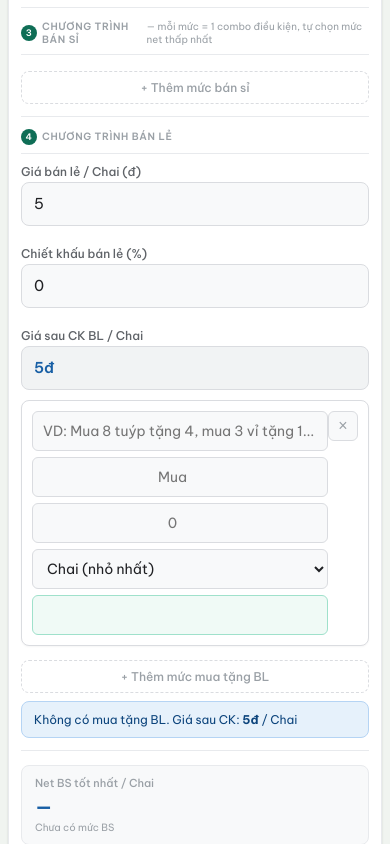
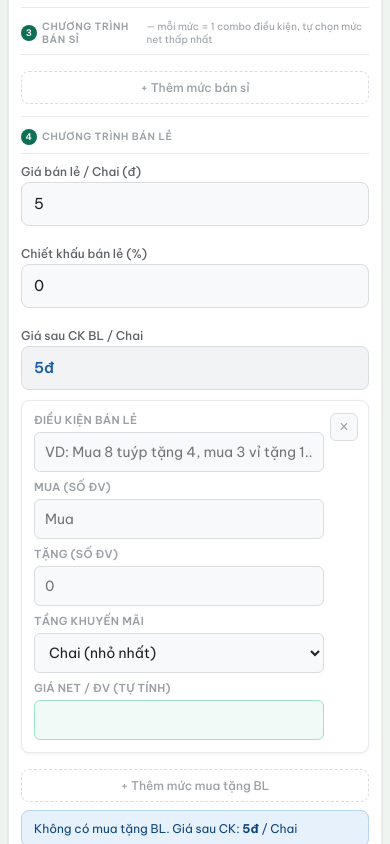
Before and after one commit to ngocbachrm-hub/tinhgiatudong, a plain HTML site: page index.html in a window 390 px wide. Both pictures are taken after typing "Sample", "5", "5" into the empty fields and a click on the button "+ Thêm mức mua tặng BL". Shown: the part 557-1401 px from the top of the page. Drawn offline with Linux system fonts and the light colour scheme.

Commit message:
index.html

```diff
--- a/index.html
+++ b/index.html
@@ -336,6 +336,44 @@ footer strong{color:var(--green);font-weight:700}
   .main{padding:8px 6px}
   .card{padding:10px 10px}
 }
+
+/* TIER LABEL WRAP — hiển thị label trên mobile */
+.ti-wrap{display:contents}
+.ti-lbl{display:none;font-size:11px;font-weight:600;color:var(--gray-500);text-transform:uppercase;letter-spacing:.3px;margin-bottom:2px}
+
+@media(max-width:900px){
+  .tier-row.ws-cols,
+  .tier-row.rt-cols{
+    display:flex;
+    flex-direction:column;
+    gap:8px;
+    border:1px solid var(--gray-200);
+    border-radius:var(--radius);
+    padding:12px 12px 12px 12px;
+    background:#fff;
+    margin-bottom:10px;
+    position:relative;
+    padding-right:44px;
+    box-shadow:0 1px 3px rgba(0,0,0,0.06);
+  }
+  .tier-hd.ws-cols,.tier-hd.rt-cols{display:none}
+  .tier-row.ws-cols .tn,
+  .tier-row.rt-cols .tn{display:none}
+  .tier-row.ws-cols .btn-x,
+  .tier-row.rt-cols .btn-x{
+    position:absolute;top:12px;right:10px;
+    width:28px;height:28px;font-size:16px;
+  }
+  .ti-wrap{display:flex;flex-direction:column;gap:3px;width:100%}
+  .ti-lbl{display:block}
+  .ti-wrap .ti{width:100%}
+  /* Grid 2 cột cho các ô số nhỏ */
+  .tier-row.ws-cols .ti-wrap:nth-child(n+3):nth-child(-n+7),
+  .tier-row.rt-cols .ti-wrap:nth-child(n+3):nth-child(-n+6){
+    /* để full width, dễ chạm */
+  }
+}
+
 </style>
 </head>
 <body>
@@ -564,12 +602,12 @@ function addWs(desc='',buy='',gift='',cash='',ckVal=''){
   const d=document.createElement('div');
   d.className='tier-row ws-cols';d.id='wr-'+id;
   d.innerHTML=`<span class="tn">${wsC}</span>
-    <input class="ti" id="wd-${id}" placeholder="VD: Mua 1 thùng, mua 10 thùng..." value="${desc}"/>
-    <input class="ti" id="wb-${id}" type="number" min="0" placeholder="0" value="${buy}" style="text-align:center"/>
-    <input class="ti" id="wg-${id}" type="number" min="0" placeholder="0" value="${gift}" style="text-align:center"/>
-    <input class="ti" id="wc-${id}" type="number" min="0" placeholder="0" value="${cash}" style="text-align:center"/>
-    <input class="ti" id="wk-${id}" type="number" min="0" max="100" placeholder="0" value="${ckVal}" style="text-align:center"/>
-    <input class="ti ti-ro" id="wn-${id}" readonly/>
+    <div class="ti-wrap"><label class="ti-lbl">Điều kiện</label><input class="ti" id="wd-${id}" placeholder="VD: Mua 1 thùng, mua 10 thùng..." value="${desc}"/></div>
+    <div class="ti-wrap"><label class="ti-lbl">Mua (số ĐV)</label><input class="ti" id="wb-${id}" type="number" min="0" placeholder="0" value="${buy}"/></div>
+    <div class="ti-wrap"><label class="ti-lbl">Tặng (số ĐV)</label><input class="ti" id="wg-${id}" type="number" min="0" placeholder="0" value="${gift}"/></div>
+    <div class="ti-wrap"><label class="ti-lbl">Tiền tặng (đ)</label><input class="ti" id="wc-${id}" type="number" min="0" placeholder="0" value="${cash}"/></div>
+    <div class="ti-wrap"><label class="ti-lbl">Chiết khấu (%)</label><input class="ti" id="wk-${id}" type="number" min="0" max="100" placeholder="0" value="${ckVal}"/></div>
+    <div class="ti-wrap"><label class="ti-lbl">Giá net / ĐV (tự tính)</label><input class="ti ti-ro" id="wn-${id}" readonly/></div>
     <button class="btn-x" onclick="rmRow('wr-${id}')">×</button>`;
   document.getElementById('ws-rows').appendChild(d);
   ['wb-','wg-','wc-','wk-'].forEach(p=>document.getElementById(p+id).addEventListener('input',recalc));
@@ -601,14 +639,14 @@ function addRt(desc='',buy='',gift='',tier='u1'){
   const d=document.createElement('div');
   d.className='tier-row rt-cols';d.id='rr-'+id;
   d.innerHTML=`<span class="tn">${rtC}</span>
-    <input class="ti" id="rd-${id}" placeholder="VD: Mua 8 tuýp tặng 4, mua 3 vỉ tặng 1..." value="${desc}"/>
-    <input class="ti" id="rb-${id}" type="number" min="1" placeholder="Mua" value="${buy}" style="text-align:center"/>
-    <input class="ti" id="rg-${id}" type="number" min="0" placeholder="0" value="${gift}" style="text-align:center"/>
-    <select class="ti rt-tier-sel" id="rt-${id}">
+    <div class="ti-wrap"><label class="ti-lbl">Điều kiện bán lẻ</label><input class="ti" id="rd-${id}" placeholder="VD: Mua 8 tuýp tặng 4, mua 3 vỉ tặng 1..." value="${desc}"/></div>
+    <div class="ti-wrap"><label class="ti-lbl">Mua (số ĐV)</label><input class="ti" id="rb-${id}" type="number" min="1" placeholder="Mua" value="${buy}"/></div>
+    <div class="ti-wrap"><label class="ti-lbl">Tặng (số ĐV)</label><input class="ti" id="rg-${id}" type="number" min="0" placeholder="0" value="${gift}"/></div>
+    <div class="ti-wrap"><label class="ti-lbl">Tầng khuyến mãi</label><select class="ti rt-tier-sel" id="rt-${id}">
       <option value="u1" ${tier==='u1'?'selected':''}>${u1()} (nhỏ nhất)</option>
       <option value="mid" ${tier==='mid'?'selected':''}>${uMid()} (trung gian)</option>
-    </select>
-    <input class="ti ti-rog" id="rn-${id}" readonly/>
+    </select></div>
+    <div class="ti-wrap"><label class="ti-lbl">Giá net / ĐV (tự tính)</label><input class="ti ti-rog" id="rn-${id}" readonly/></div>
     <button class="btn-x" onclick="rmRow('rr-${id}')">×</button>`;
   document.getElementById('rt-rows').appendChild(d);
   ['rb-','rg-','rt-'].forEach(p=>document.getElementById(p+id).addEventListener('input',recalc));
```
